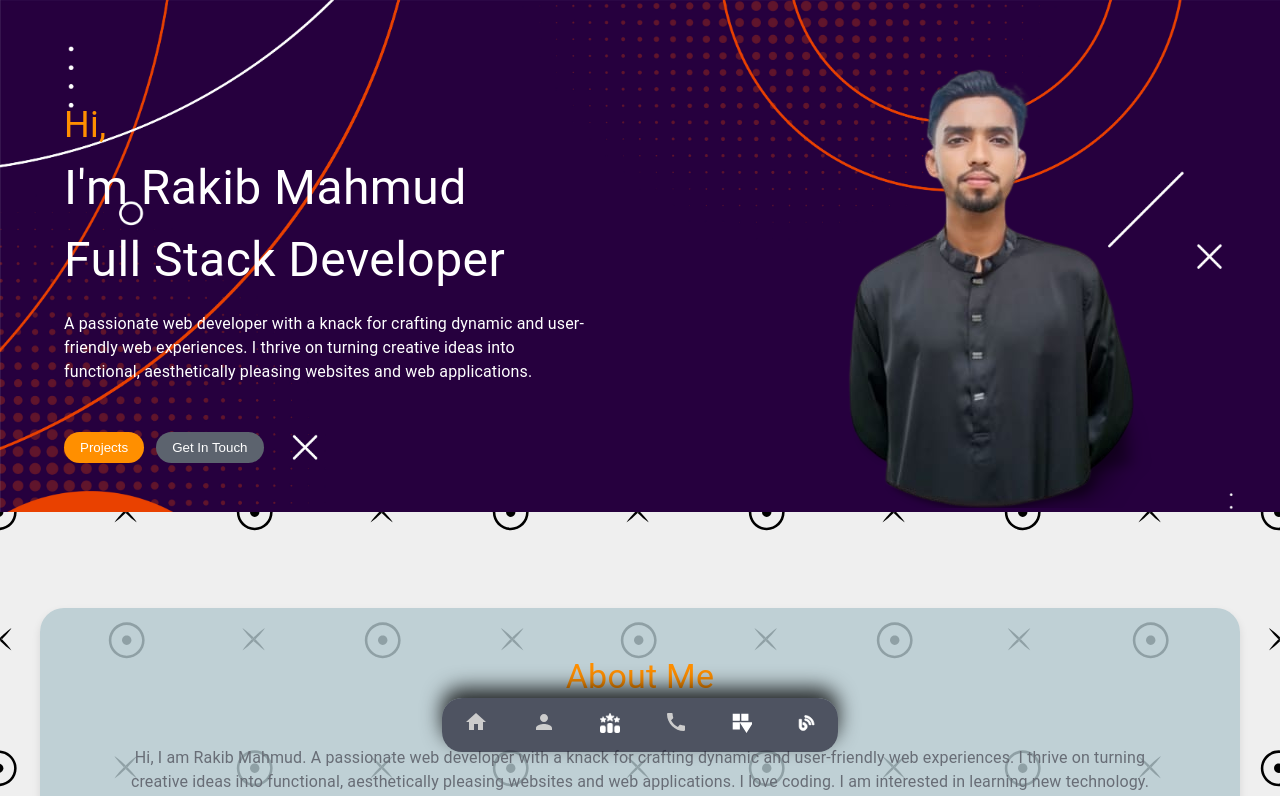
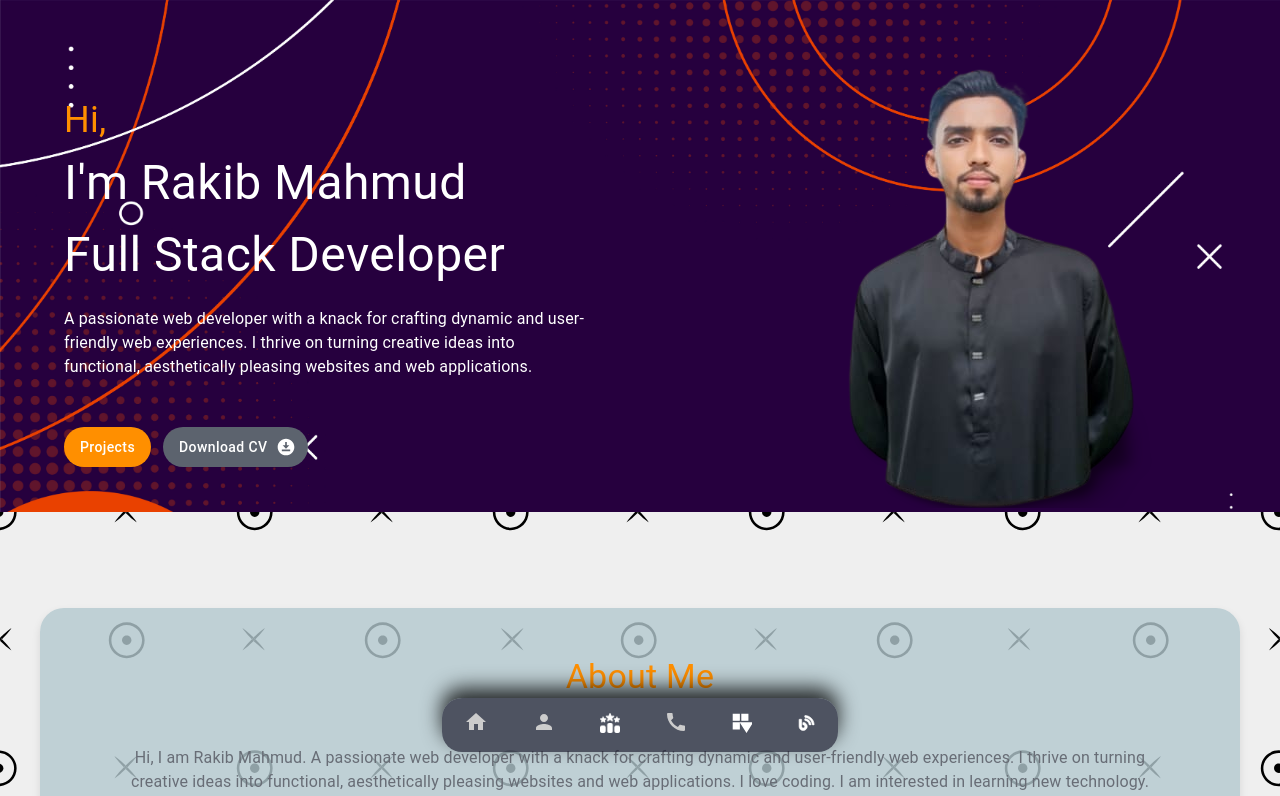
Before and after one commit to rakibmahmud139/portfolio-client, a React (Create React App) app: page / in a window 1280 px wide. Shown: the top 796 px of the page. Built offline with nearby package versions, Linux system fonts and the light colour scheme; no server answers.

Commit message:
added project details

```diff
--- a/public/index.html
+++ b/public/index.html
@@ -24,7 +24,7 @@
       work correctly both with client-side routing and a non-root public URL.
       Learn how to configure a non-root public URL by running `npm run build`.
     -->
-    <title>Rakib Mahmud Portfolio</title>
+    <title>Rakib Mahmud Info</title>
   </head>
   <body>
     <noscript>You need to enable JavaScript to run this app.</noscript>
--- a/src/components/Banner.tsx
+++ b/src/components/Banner.tsx
@@ -1,5 +1,7 @@
-import { Container, Typography, Box } from "@mui/material";
+import { Container, Typography, Box, Button } from "@mui/material";
 import avatar from "../assets/2f3f6777-cfb5-4293-bc2c-0f5c4cebe90a-removebg-preview.png";
+import { Link } from "react-scroll";
+import DownloadForOfflineIcon from "@mui/icons-material/DownloadForOffline";
 
 const Banner = () => {
   return (
@@ -63,8 +65,15 @@ const Banner = () => {
                 gap: "12px",
               }}
             >
-              <button
-                style={{
+              <Link
+                to="project"
+                smooth={true}
+                duration={1000}
+                spy={true}
+                activeClass="active"
+              >
+                <Button
+                  sx={{
                     backgroundColor: "#FF8F00",
                     color: "#fff",
                     textTransform: "none",
@@ -74,9 +83,17 @@ const Banner = () => {
                   }}
                 >
                   Projects
-              </button>
-              <button
-                style={{
+                </Button>
+              </Link>
+              <a
+                href="/Rakib-Mahmud-Resume.pdf"
+                download={true}
+                target="_blank"
+                rel="noreferrer"
+              >
+                <Button
+                  endIcon={<DownloadForOfflineIcon />}
+                  sx={{
                     backgroundColor: "#5C636E",
                     color: "#fff",
                     textTransform: "none",
@@ -85,8 +102,9 @@ const Banner = () => {
                     padding: "8px 16px",
                   }}
                 >
-                Get In Touch
-              </button>
+                  Download CV
+                </Button>
+              </a>
             </Box>
           </Box>
           <Box sx={{ mt: { xs: "24px", md: "0" } }}>
--- a/src/pages/Footer.tsx
+++ b/src/pages/Footer.tsx
@@ -31,7 +31,7 @@ const Footer = () => {
             <Box>
               <IconButton
                 component="a"
-                href="#"
+                href="/"
                 color="inherit"
                 sx={{ mx: 1, display: "inline-flex", alignItems: "center" }}
               >
--- a/src/pages/ProjectDetails.tsx
+++ b/src/pages/ProjectDetails.tsx
@@ -1,5 +1,98 @@
+import { Navbar } from "../components/Navbar";
+import Footer from "./Footer";
+import {
+  Container,
+  Grid,
+  Typography,
+  Card,
+  CardMedia,
+  CardContent,
+  Box,
+  Link,
+} from "@mui/material";
+import { useParams } from "react-router-dom";
+import { useGetSingleProjectsQuery } from "../redux/features/projectApi";
+
 const ProjectDetails = () => {
-  return <div>ProjectDetails</div>;
+  const { id } = useParams();
+
+  const { data: project } = useGetSingleProjectsQuery(id);
+
+  return (
+    <Box sx={{ bgcolor: "#1f1f38" }}>
+      <Container>
+        <Box py={4}>
+          <Typography variant="h4" align="center" color="#FF8F00">
+            {project?.data?.projectTitle}
+          </Typography>
+          <Grid container spacing={4} mt="48px">
+            <Grid item xs={12} md={6}>
+              <Card>
+                <CardMedia
+                  component="img"
+                  alt={project?.data?.projectTitle}
+                  height="324px"
+                  image={project?.data?.projectImage}
+                />
+              </Card>
+            </Grid>
+            <Grid item xs={12} md={6}>
+              <Card sx={{ height: "324px" }}>
+                <CardContent>
+                  <Typography variant="h6">Description</Typography>
+                  <Typography variant="body2" paragraph>
+                    {project?.data?.description}
+                  </Typography>
+                  <Typography variant="h6">
+                    Technologies Used (Frontend)
+                  </Typography>
+                  <Typography variant="body2" paragraph>
+                    {project?.data?.usedTechnologiesFrontend.join(", ")}
+                  </Typography>
+                  <Typography variant="h6">
+                    Technologies Used (Backend)
+                  </Typography>
+                  <Typography variant="body2" paragraph>
+                    {project?.data?.usedTechnologiesBackend.join(", ")}
+                  </Typography>
+                  <Typography variant="h6">Links</Typography>
+                  <Typography variant="body2">
+                    <Link
+                      href={project?.data?.liveLink}
+                      target="_blank"
+                      rel="noopener"
+                      sx={{ textDecoration: "none", color: "blue" }}
+                    >
+                      Live Site
+                    </Link>
+
+                    <Link
+                      href={project?.data?.repositoryURL}
+                      target="_blank"
+                      rel="noopener"
+                      sx={{ textDecoration: "none", mx: "24px", color: "blue" }}
+                    >
+                      Client Repo
+                    </Link>
+
+                    <Link
+                      href={project?.data?.backEndGitHubLink}
+                      target="_blank"
+                      rel="noopener"
+                      sx={{ textDecoration: "none", color: "blue" }}
+                    >
+                      Server Repo
+                    </Link>
+                  </Typography>
+                </CardContent>
+              </Card>
+            </Grid>
+          </Grid>
+        </Box>
+      </Container>
+      <Footer />
+    </Box>
+  );
 };
 
 export default ProjectDetails;
--- a/src/redux/features/projectApi.ts
+++ b/src/redux/features/projectApi.ts
@@ -9,7 +9,15 @@ const projectApi = baseApi.injectEndpoints({
       }),
       providesTags: ["project"],
     }),
+
+    getSingleProjects: builder.query({
+      query: (id) => ({
+        url: `/projects/${id}`,
+        method: "GET",
+      }),
+      providesTags: ["project"],
+    }),
   }),
 });
 
-export const { useGetAllProjectsQuery } = projectApi;
+export const { useGetAllProjectsQuery, useGetSingleProjectsQuery } = projectApi;
```
Also changed, not shown: 1 other file (tests, documents, lock files or other folders). Lines whose indentation alone changed are shown as unchanged.
